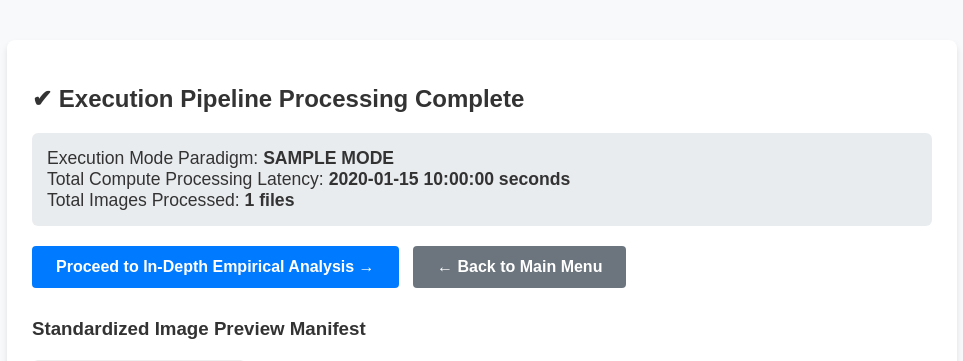
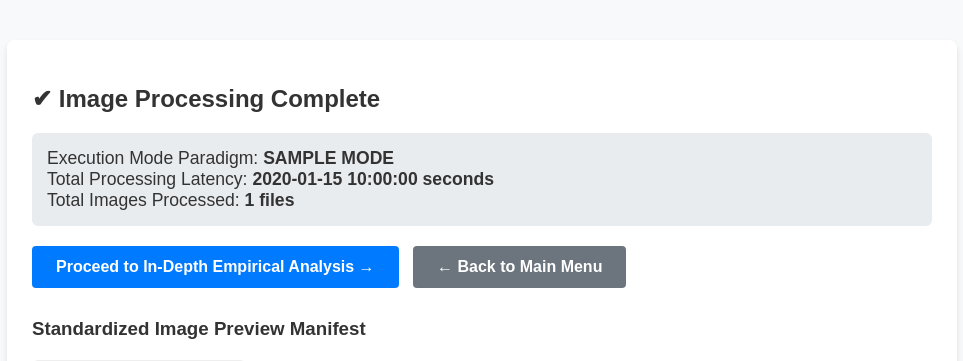
Before and after one commit to arepkimi/fyp-distributed-system, a Flask app: template dashboard/templates/results.html in a window 1280 px wide. Shown: the top 361 px of the page, without its empty margins (158-1121 px from the left). Run offline with Flask 3, Linux system fonts and the light colour scheme; the template is opened without the code that fills it: most values are stand-ins (such as "Sample title", 1, 10 or a date in 2020); parts of the project's set-up code (start-up, migrations or seed data) failed here and were passed over.

Commit message:
Update completion message in results.html

```diff
--- a/dashboard/templates/results.html
+++ b/dashboard/templates/results.html
@@ -18,11 +18,11 @@
 <body>
 
 <div class="card">
-    <h2>✔ Execution Pipeline Processing Complete</h2>
+    <h2>✔ Image Processing Complete</h2>
 
     <div class="meta-banner">
         Execution Mode Paradigm: <strong>{{ mode.upper() }}</strong> <br>
-        Total Compute Processing Latency: <strong>{{ total_time }} seconds</strong> <br>
+        Total  Processing Latency: <strong>{{ total_time }} seconds</strong> <br>
         Total Images Processed: <strong>{{ count }} files</strong>
     </div>
 
```
